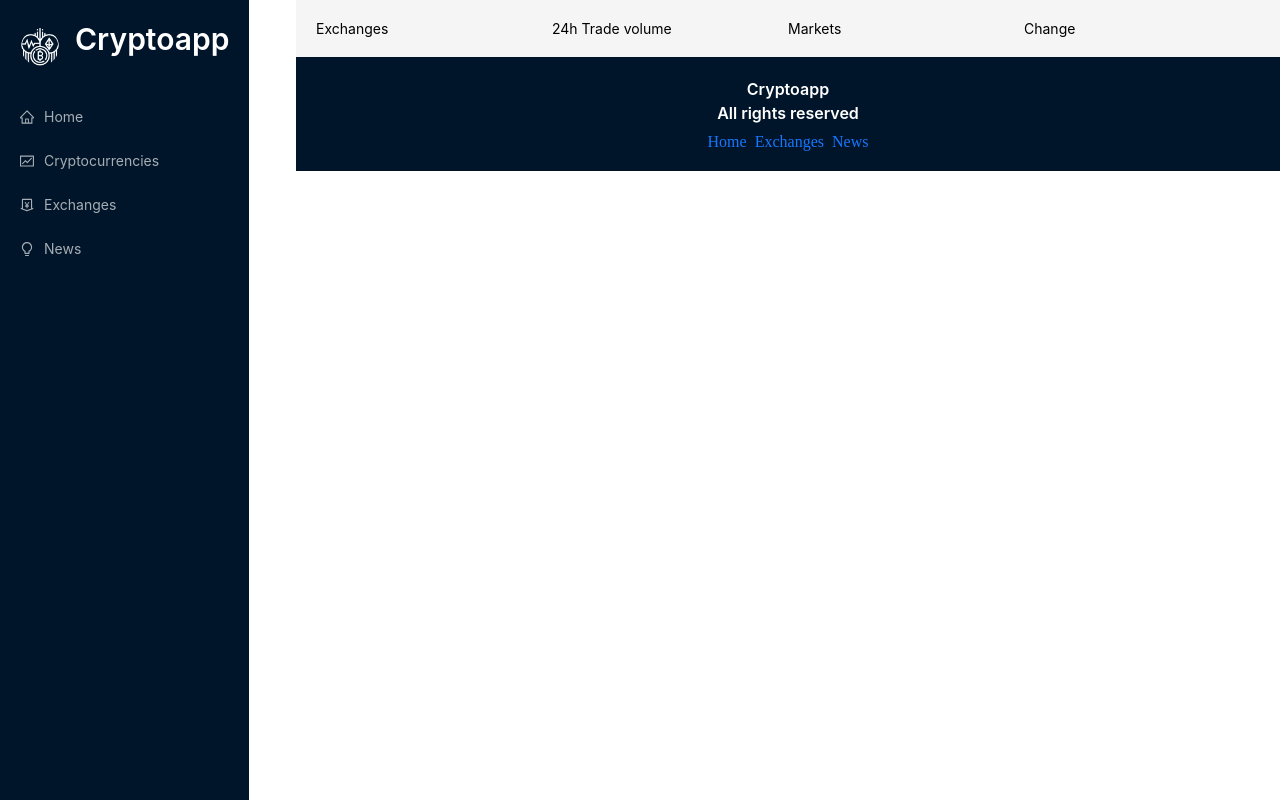
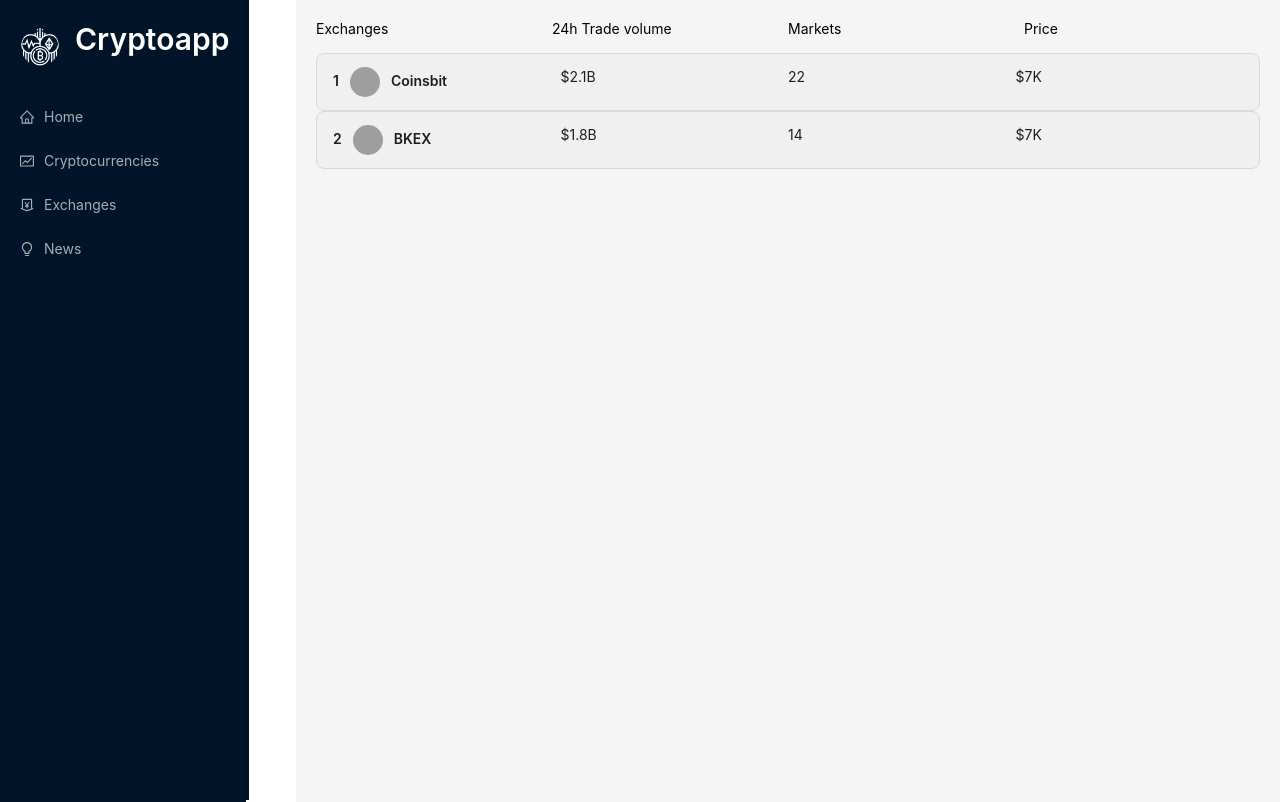
Before and after one commit to esther-v/crypto-app, a React (Create React App) app: page /exchanges in a window 1280 px wide. Shown: the top 802 px of the page. Built offline with nearby package versions, Linux system fonts and the light colour scheme; no server answers; grey boxes are pictures that could not be loaded.

Commit message:
complete exchanges page

```diff
--- a/src/App.css
+++ b/src/App.css
@@ -292,7 +292,7 @@ padding: 0px 20px;
   width: 180px;
 }
 .news-card{
-  height: 300px !important;
+  height: 100%;
 }
 .news-image-container{
   display: flex !important;
@@ -352,6 +352,10 @@ width: 70%;
 .exchange-image{
   margin: 0px 10px !important;
 }
+
+.row-title-exchanges {
+  margin-bottom: 1rem;
+}
 .search-crypto{
   margin: 20px auto 30px auto;
   width: 250px;
--- a/src/components/Exchanges.jsx
+++ b/src/components/Exchanges.jsx
@@ -1,27 +1,52 @@
-import { Row, Col } from 'antd'
-import React, { useState, useEffect } from 'react'
-import axios from 'axios'
+import { Row, Col, Collapse, Typography, Avatar } from 'antd'
+import React, { useState, useEffect } from "react"
+import exchangesData from "../services/exchangesData.json"
+import millify from 'millify'
 
+const { Text } = Typography
 
 const Exchanges = () => {
-
   const [exchanges, setExchanges] = useState([])
 
   useEffect(() => {
-    axios.get(`https://coinranking1.p.rapidapi.com/coin/Qwsogvtv82FCd/exchanges`).then(data => {
-      setExchanges(data?.data)
-    })
+    setExchanges(exchangesData)
   }, [])
 
   return (
-    <>
-      <Row>
+    <div style={{ height: "100vh"}}>
+      <Row className='row-title-exchanges'>
         <Col span={6}>Exchanges</Col>
         <Col span={6}>24h Trade volume</Col>
         <Col span={6}>Markets</Col>
-        <Col span={6}>Change</Col>
+        <Col span={6}>Price</Col>
       </Row>
-    </>
+      <Row>
+        {exchanges?.map((exchange) => (
+          <Col  key={exchange.uuid} span={24}>
+            <Collapse>
+              <Collapse.Panel
+                key={exchange.uuid}
+                showArrow={false}
+                header={(
+                  <Row>
+                    <Col span={6}>
+                      <Text><strong>{exchange.rank}</strong></Text>
+                      <Avatar className='exchange-image' src={exchange.iconUrl} />
+                      <Text><strong>{exchange.name}</strong></Text>
+                    </Col>
+                    <Col span={6}>${millify(exchange.v24hVolume)}</Col>
+                    <Col span={6}>{millify(exchange.numberOfMarkets)}</Col>
+                    <Col span={6}>${millify(exchange.price)}</Col>
+                  </Row>
+                )}
+              >
+                {exchange.description}
+              </Collapse.Panel>
+            </Collapse>
+          </Col>
+        ))}
+      </Row>
+    </div>
   )
 }
 
--- a/src/components/HomePage.jsx
+++ b/src/components/HomePage.jsx
@@ -17,12 +17,20 @@ const HomePage = () => {
   return (
     <>
       <Title level={2} className='heading'>Global Crypto Stats</Title>
-      <Row>
+      <Row gutter={[32, 32]}>
         <Col span={12}>
           <Statistic title="Total Cryptocurrencies" value={globalStats.total} />
+        </Col>
+        <Col span={12}>
           <Statistic title="Total Exchanges" value={millify(globalStats.totalExchanges)} />
+        </Col>
+        <Col span={12}>
           <Statistic title="Total Market Cap" value={millify(globalStats.totalMarketCap)} />
+        </Col>
+        <Col span={12}>
           <Statistic title="Total 24h Volume" value={millify(globalStats.total24hVolume)} />
+        </Col>
+        <Col span={12}>
           <Statistic title="Total Markets" value={millify(globalStats.totalMarkets)} />
         </Col>
       </Row>
--- /dev/null
+++ b/src/services/exchangesData.json
@@ -0,0 +1,31 @@
+[
+  {
+    "coinrankingUrl":"https://coinranking.com/exchange/Z7wAB_T0o+coinsbit",
+    "rank":1,
+    "uuid":"Z7wAB_T0o",
+    "verified":false,
+    "recommended":false,
+    "numberOfMarkets":22,
+    "name":"Coinsbit",
+    "iconUrl":"https://cdn.coinranking.com/Xx7PRnP31/coinsbit.svg",
+    "v24hVolume":"2092377039.0491314",
+    "price":"6954.329554998793",
+    "btcPrice":"1",
+    "description": "Launched in August 2018, Coinsbit is a centralized exchange based in Estonia. The team claims that the number of Coinsbit users is 2,000,000. Coinsbit supports cryptocurrency pairs, 6+ fiat gateways and OTC trading, as well as P2P-lending platform. Coinsbit offers cryptocurrency trading and allows users to earn cryptoassets via the Staking pool. Coinsbit exchange token CNB that was launched on 1 January 2020 to reduce trading fees for users. Coinsbit offers its platform both for listing and for conducting IEOs."
+
+  },
+  {
+    "coinrankingUrl":"https://coinranking.com/exchange/8JlYgQMK+bkex",
+    "rank":2,
+    "uuid":"8JlYgQMK",
+    "verified":false,
+    "recommended":false,
+    "numberOfMarkets":14,
+    "name":"BKEX",
+    "iconUrl":"https://cdn.coinranking.com/uNp-AXDRf/BKEX.svg",
+    "v24hVolume":"1793966025.8889403",
+    "price":"6952.4065930949655",
+    "btcPrice":"1",
+    "description": "Established in 2018, BKEX is a global digital asset financial service platform, focusing on the discovering and absorption of high-quality assets, as well as an innovative international digital asset station for global users, offering trading and investment services between a variety of digital assets. BKEX has over 8 million users in over 100 countries, including Asia, Europe, Latin America, and more. It has launched 1000+ high-quality cryptocurrency trading pairs and 100+ crypto Derivative Futures."
+  }
+]
```
